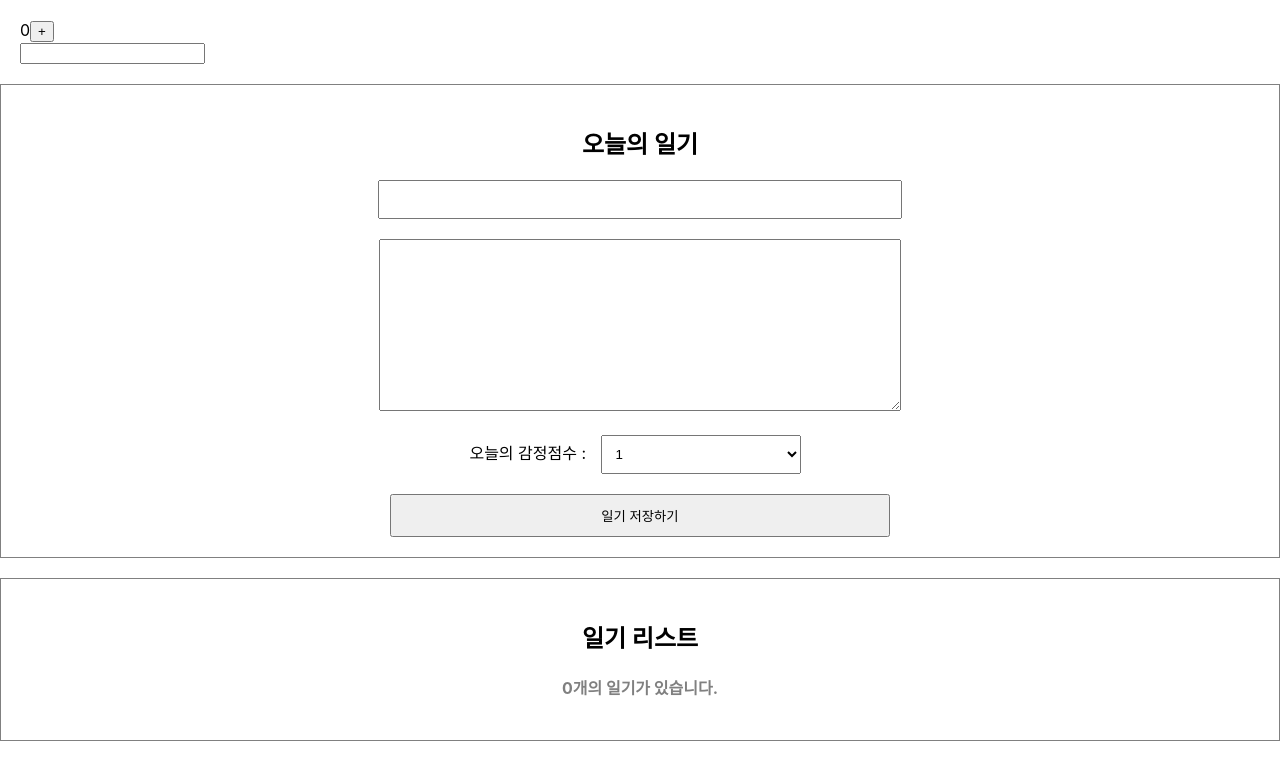
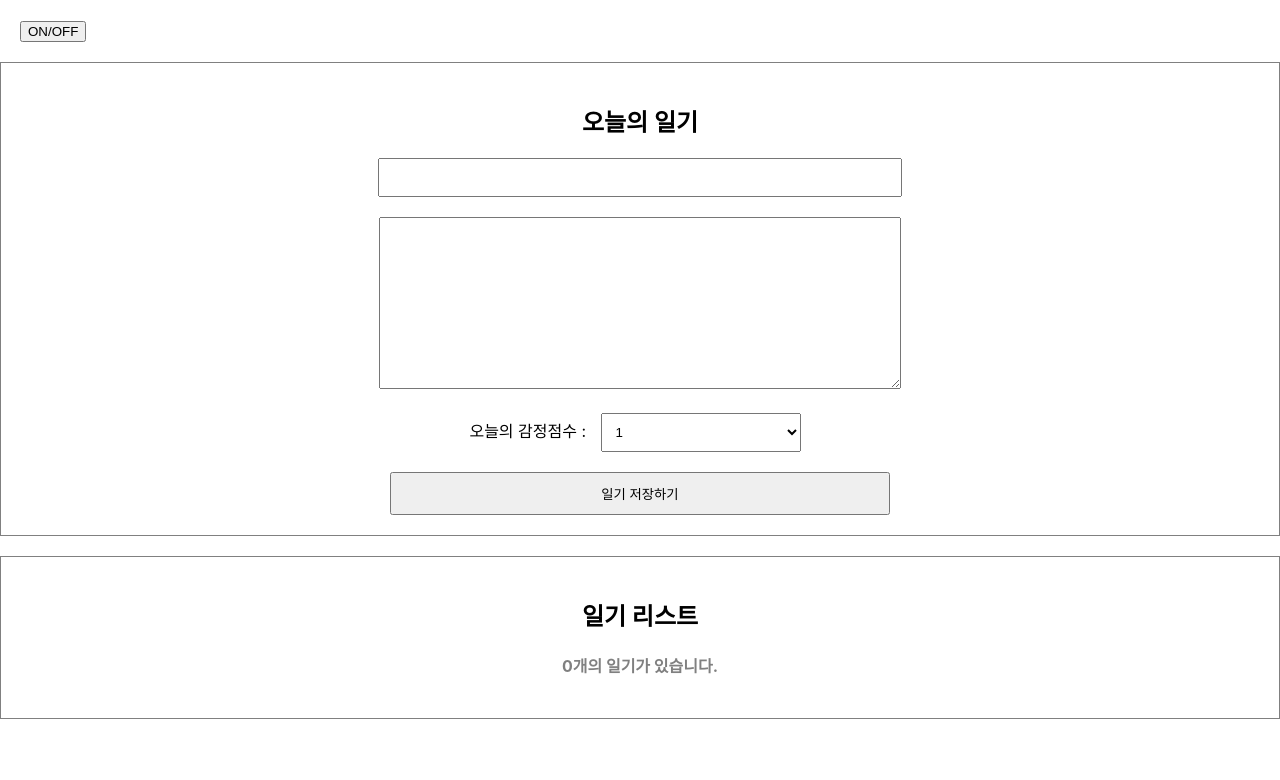
Before and after one commit to ha02e/react-simple-diary, a React (Create React App) app: page / in a window 1280 px wide. Shown: the top 780 px of the page. Built offline with nearby package versions, Linux system fonts and the light colour scheme.

Commit message:
231110_React Lifecycle Unmount 제어 실습

```diff
--- a/src/Lifecycle.js
+++ b/src/Lifecycle.js
@@ -1,38 +1,25 @@
 import React, { useEffect, useState } from "react";
 
-const Lifecycle = () => {
-  const [count, setCount] = useState(0);
-  const [text, setText] = useState("");
-
+const UnmountTest = () => {
   useEffect(() => {
     console.log("Mount!");
+
+    return () => {
+      //Unmount 시점에 실행하게 됨!
+      console.log("Unmount!");
+    };
   }, []);
+  return <div>Unmount Testing Component</div>;
+};
 
-  useEffect(() => {
-    console.log("Update!");
-  });
-
-  useEffect(() => {
-    console.log(`count is update : ${count}`);
-    if (count > 5) {
-      alert("count가 5를 넘었습니다. 따라서 1로 초기화합니다!");
-      setCount(1);
-    }
-  }, [count]);
-
-  useEffect(() => {
-    console.log(`text is update : ${text}`);
-  }, [text]);
+const Lifecycle = () => {
+  const [isVisible, setIsVisible] = useState(false);
+  const toggle = () => setIsVisible(!isVisible);
 
   return (
     <div style={{ padding: 20 }}>
-      <div>
-        {count}
-        <button onClick={() => setCount(count + 1)}>+</button>
-      </div>
-      <div>
-        <input value={text} onChange={(e) => setText(e.target.value)} />
-      </div>
+      <button onClick={toggle}>ON/OFF</button>
+      {isVisible && <UnmountTest />}
     </div>
   );
 };
```
